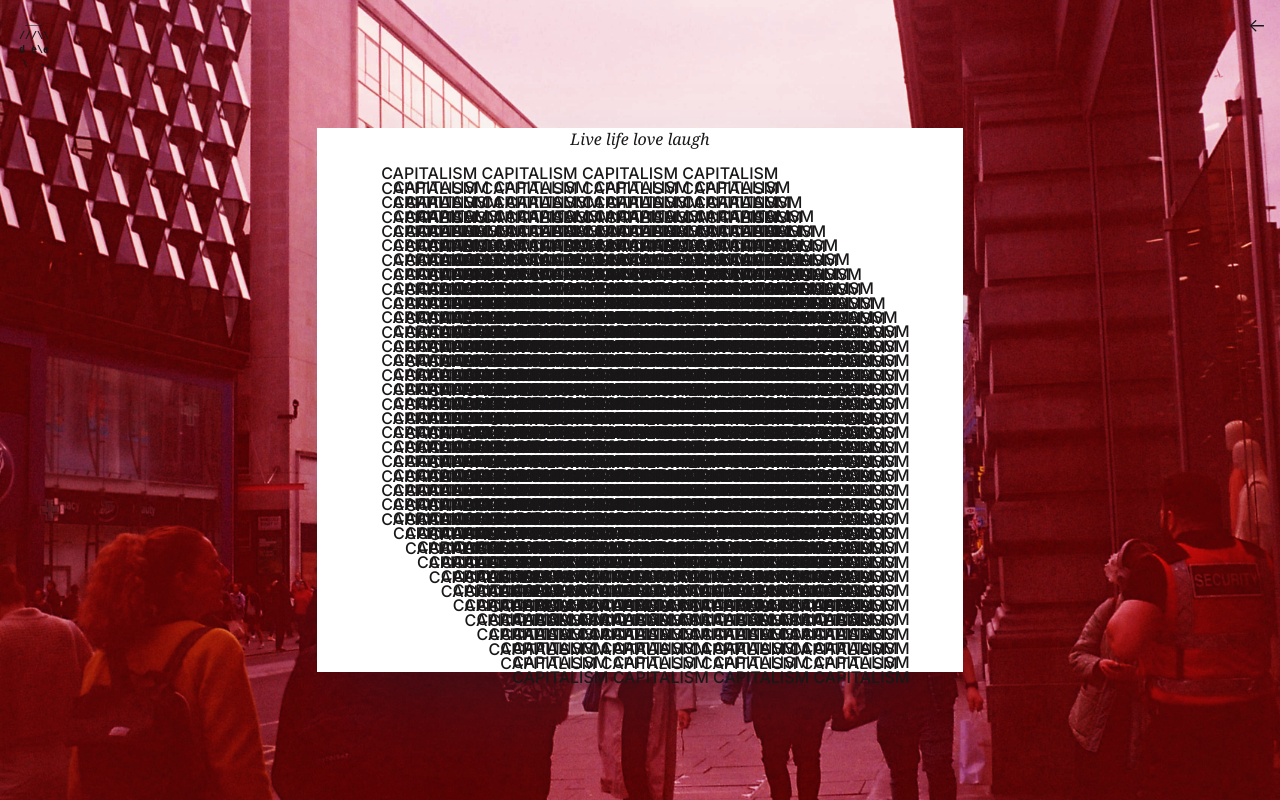
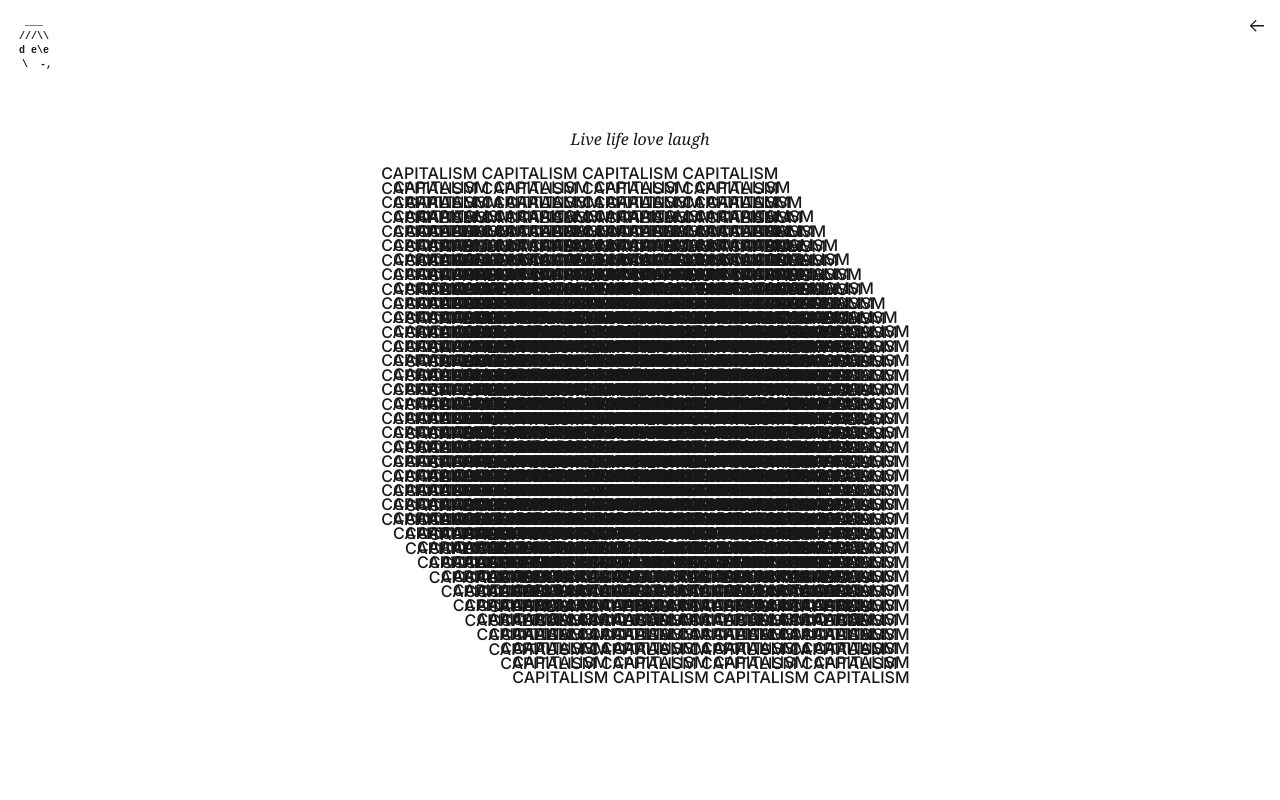
Before and after one commit to davidcabanne/davorama, a Next.js app: page /capitalism in a window 1280 px wide. Built offline with nearby package versions, Linux system fonts and the light colour scheme.

Commit message:
fix: capitalism section

```diff
--- a/src/pages/capitalism/index.jsx
+++ b/src/pages/capitalism/index.jsx
@@ -11,21 +11,10 @@ import capitalismImage from "../../../public/images/capitalism/capitalism.jpg";
 const StyledSection = styled(Section)`
   position: relative;
   height: 100vh;
+  background: white;
 
   & > div {
     z-index: 1;
-    width: auto;
-    background: white;
-    padding: 0px ${_var.spaceL};
-    box-shadow: ${_var.cardShadowXLarge};
-  }
-
-  &::after {
-    content: "";
-    position: absolute;
-    inset: 0;
-    background: #fd0317;
-    mix-blend-mode: soft-light;
   }
 `;
 
@@ -165,13 +154,13 @@ const Capitalism = () => {
           {handleRenderParagraphs(25, "Socialism")}
         </CapitalismContainer>
       </Wrapper>
-      <StyledImage
+      {/* <StyledImage
         src={capitalismImage}
         alt="Live, life, love, laugh, capitalism"
         placeholder="blur"
         fill={true}
         sizes="(max-width: 768px) 100vw, (max-width: 1200px) 50vw, 33vw"
-      />
+      /> */}
     </StyledSection>
   );
 };
```
